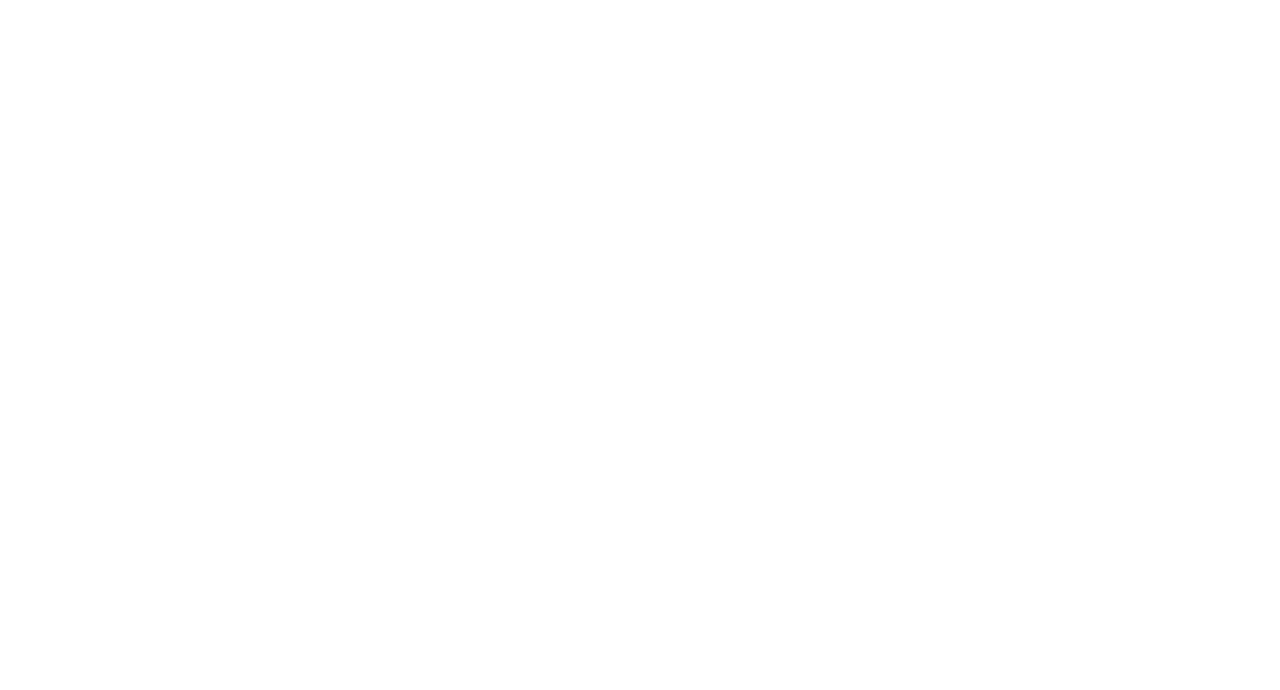
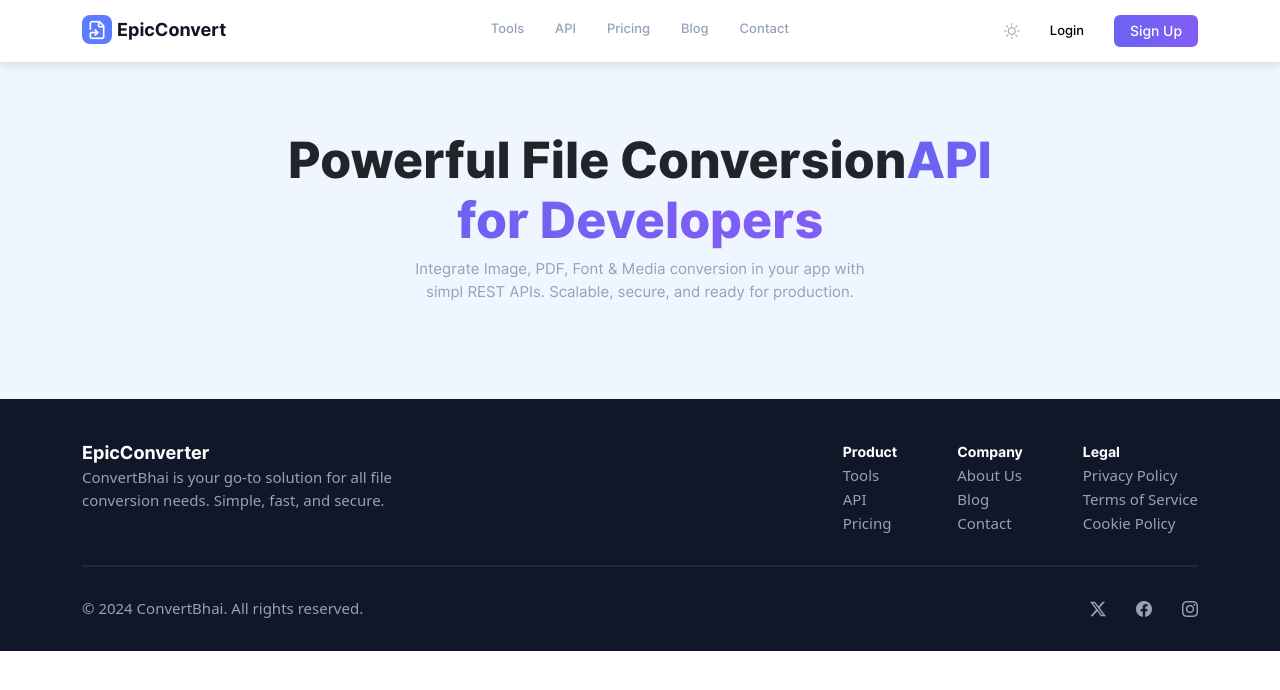
Before and after one commit to piyush88gravity/Epic-Converter, a React (Create React App) app: page /apipage in a window 1280 px wide. Before the commit this address had no page. Shown: the top 690 px of the page. Built offline with nearby package versions, Linux system fonts and the light colour scheme.

Commit message:
add more content

```diff
--- a/src/component/Header.js
+++ b/src/component/Header.js
@@ -22,7 +22,7 @@
                             <div className="nav-list">
                                 <ul>
                                     <li><Link to={"/"}>Tools</Link></li>
-                                    <li><Link to={"/api"}>API</Link></li>
+                                    <li><Link to={"/apipage"}>API</Link></li>
                                     <li><Link to={"/pricing"}>Pricing</Link></li>
                                     <li><Link to={"/blog"}>Blog</Link></li>
                                     <li><Link to={"/contact"}>Contact</Link></li>
--- /dev/null
+++ b/src/pages/ApiPage/ApiPage.js
@@ -0,0 +1,9 @@
+import ApiPageBanner from "./ApiPageBanner";
+
+export default function ApiPage(){
+    return(
+        <>
+        <ApiPageBanner/>
+        </>
+    )
+}
--- /dev/null
+++ b/src/pages/ApiPage/ApiPageBanner.js
@@ -0,0 +1,25 @@
+export default function ApiPageBanner() {
+    return (
+        <>
+            <section className="homebanner-area">
+                <div className="container">
+                    <div className="row justify-content-center">
+                        <div className="col-lg-8">
+                            <div className="home-bannertext">
+                                <h3>Powerful File Conversion<span className="word-change">API for Developers</span></h3>
+                                <div className="col-lg-8">
+                                    <p>Integrate Image, PDF, Font & Media conversion in your app with simpl
+                                        REST APIs. Scalable, secure, and ready for production.</p>
+                                </div>
+                            </div>
+                        </div>
+
+
+
+                    </div>
+                </div>
+            </section>
+
+        </>
+    )
+}
--- a/src/pages/Blog/Blog.js
+++ b/src/pages/Blog/Blog.js
@@ -1,9 +1,10 @@
+import BlogBanner from "./BlogBanner";
 
 
 export default function Blog(){
     return(
         <>
-        <h1>Hello from blog</h1>
+        <BlogBanner/>
         </>
     )
 }
--- /dev/null
+++ b/src/pages/Blog/BlogBanner.js
@@ -0,0 +1,21 @@
+export default function BlogBanner(){
+    return(
+        <>
+        <section className="homebanner-area">
+                <div className="container">
+                    <div className="row justify-content-center">
+                        <div className="col-lg-8">
+                            <div className="home-bannertext">
+                                <h3>EpicConvert<span className="word-change">Blog</span></h3>
+                                <div className="col-lg-8">
+                                    <p>Integrate Image, PDF, Font & Media conversion in your app with simpl
+                                        REST APIs. Scalable, secure, and ready for production.</p>
+                                </div>
+                            </div>
+                        </div>
+                        </div>
+                </div>
+            </section>
+        </>
+    )
+}
--- a/src/router/NavRouter.js
+++ b/src/router/NavRouter.js
@@ -4,6 +4,7 @@
 import Home from "../pages/Home/Home";
 import About from "../pages/About/About";
 import Blog from "../pages/Blog/Blog";
+import ApiPage from "../pages/ApiPage/ApiPage";
 
 export default function NavRouter(){
     return(
@@ -14,6 +15,7 @@
             <Route index element={<Home/>}/>
             <Route path="about" element={<About/>}/>
             <Route path="blog" element={<Blog/>}/>
+            <Route path="apipage" element={<ApiPage/>}/>
             </Route>
         </Routes>
         </>
```
